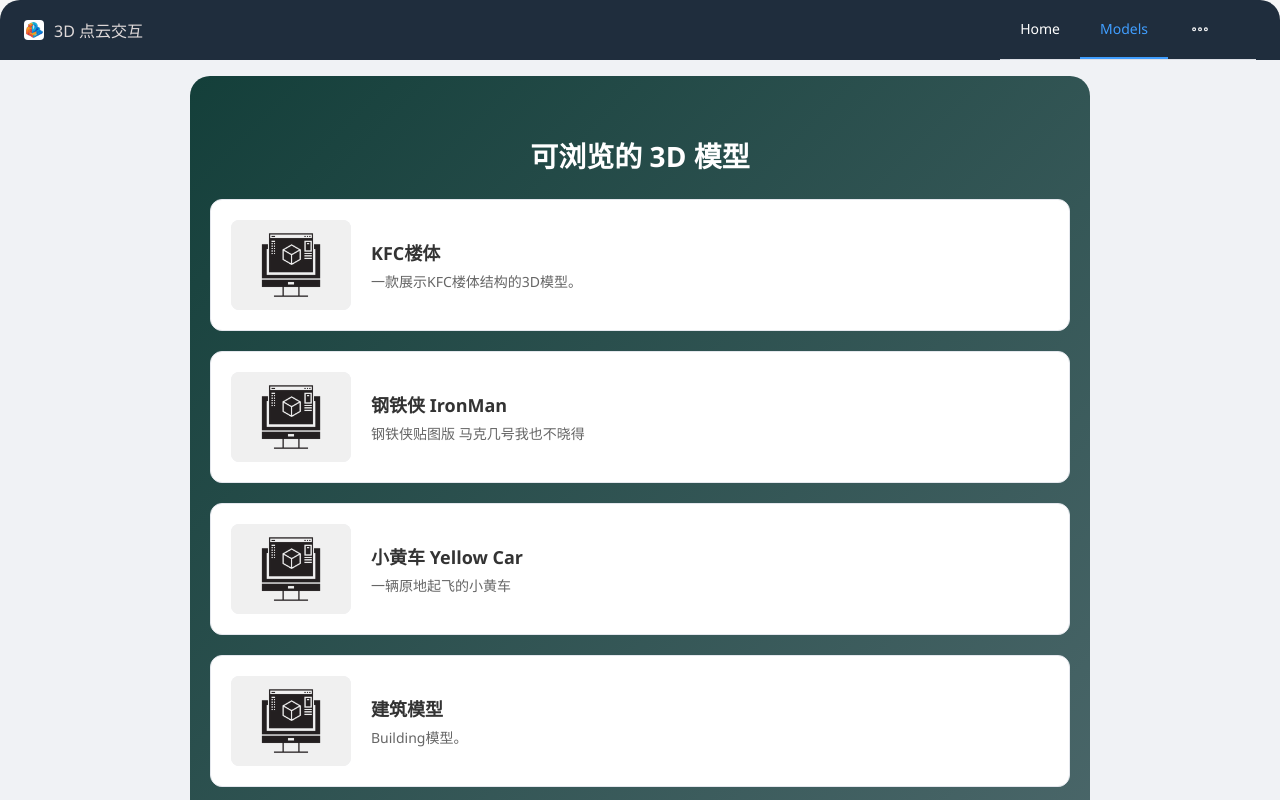
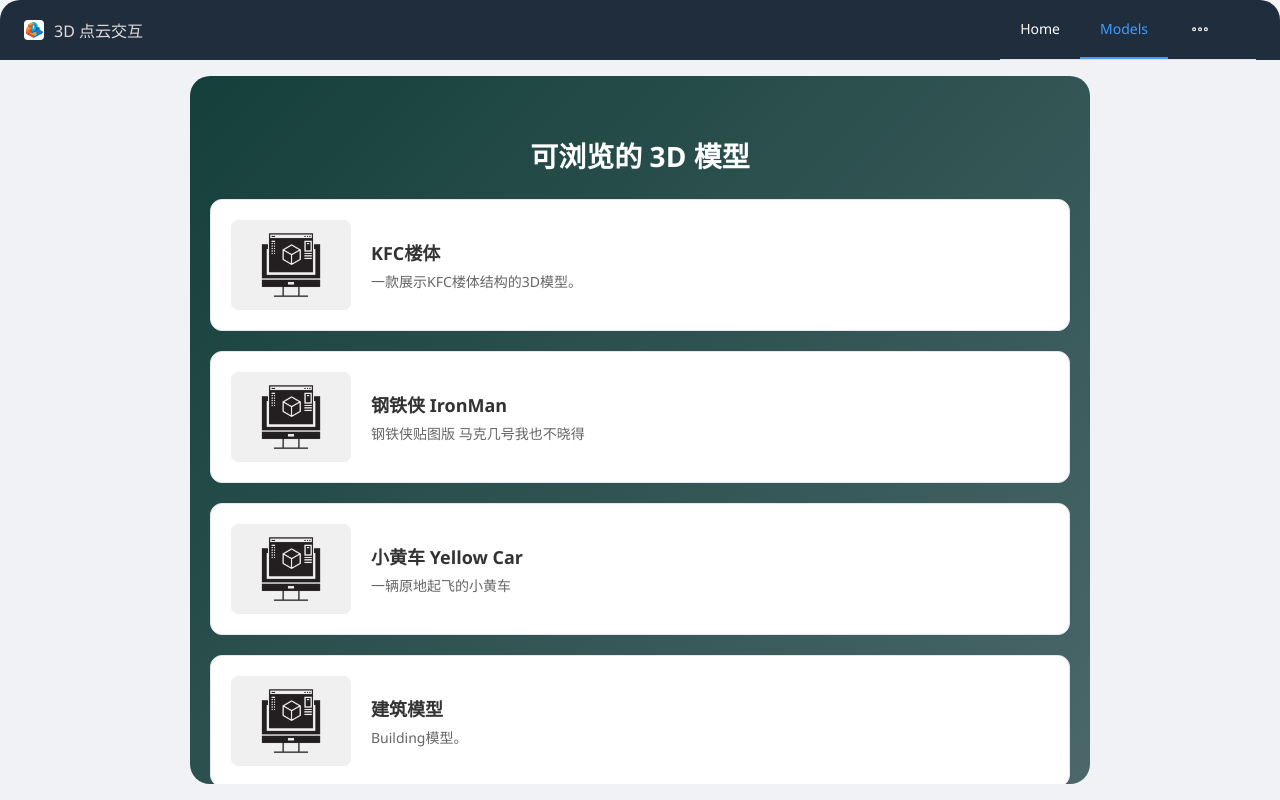
Before and after one commit to 191341025/model-viewer-3d, a Vue app: page /model-viewer-3d/models in a window 1280 px wide. Built offline with nearby package versions, Linux system fonts and the light colour scheme.

Commit message:
页面调优

```diff
--- a/src/views/ModelList.vue
+++ b/src/views/ModelList.vue
@@ -122,7 +122,8 @@
     padding: 40px 20px;
     background: linear-gradient(135deg, #143f3a, #4b676a);
     border-radius: 20px;
-    min-height: 100vh;
+    height: 100%;
+    overflow-y:auto
   }
 
   .page-title {
```
